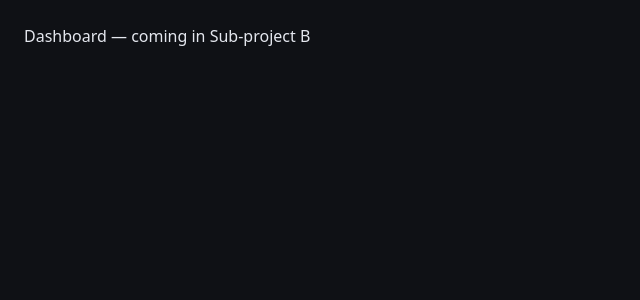
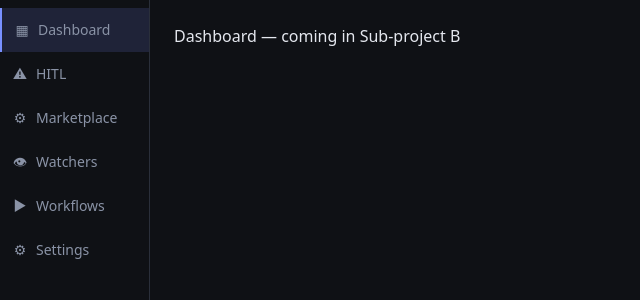
Before and after one commit to asafgolombek/Nimbus, a React (Vite) app in the folder packages/ui/: page / in a window 1280 px wide. Shown: the top 300 px of the page, without its empty margins (0-640 px from the left). Built offline with nearby package versions, Linux system fonts and the light colour scheme.

Commit message:
feat(ui): compose Sidebar into RootLayout

```diff
--- a/packages/ui/src/layouts/RootLayout.tsx
+++ b/packages/ui/src/layouts/RootLayout.tsx
@@ -1,4 +1,5 @@
 import { Outlet } from "react-router-dom";
+import { Sidebar } from "../components/chrome/Sidebar";
 import { GatewayOfflineBanner } from "../components/GatewayOfflineBanner";
 import { HotkeyFailedBanner } from "../components/HotkeyFailedBanner";
 import { useNimbusStore } from "../store";
@@ -7,11 +8,14 @@
   const connectionState = useNimbusStore((s) => s.connectionState);
   const offline = connectionState === "disconnected";
   return (
-    <div style={{ display: "flex", flexDirection: "column", minHeight: "100vh" }}>
+    <div className="h-screen flex flex-col">
       {offline && <GatewayOfflineBanner />}
       <HotkeyFailedBanner />
-      <div style={{ flex: 1, display: "flex", flexDirection: "column" }}>
-        <Outlet />
+      <div className="flex flex-1 min-h-0">
+        <Sidebar />
+        <main className="flex-1 overflow-auto">
+          <Outlet />
+        </main>
       </div>
     </div>
   );
```
